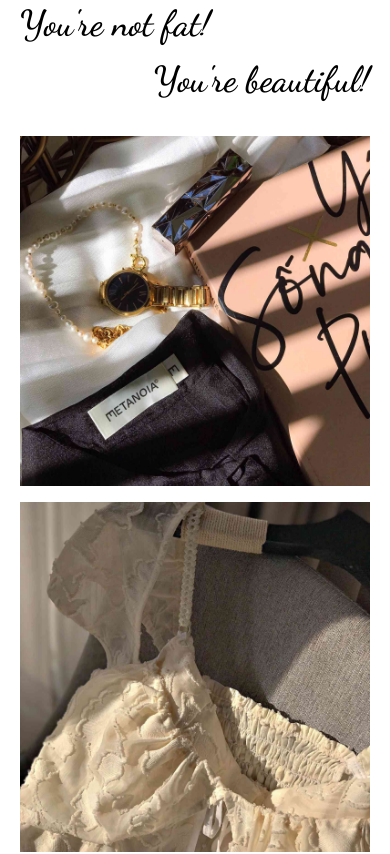
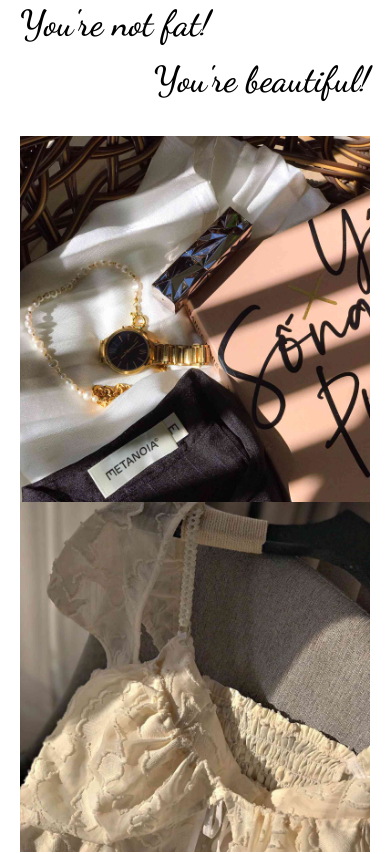
Before and after one commit to thanhleothanh/metanoiaClient, a Next.js app: page / in a window 390 px wide. Shown: the part 880-1734 px from the top of the page. Built offline with nearby package versions, Linux system fonts and the light colour scheme.

Commit message:
in attempt to fix this iphone/safari bugs, not appearing images

```diff
--- a/components/DropdownMenu.js
+++ b/components/DropdownMenu.js
@@ -38,10 +38,10 @@ const DropdownMenu = () => {
       <div
         style={{
           display: `${show ? 'inline' : 'none'}`,
-          transition: '0.5s',
+          transition: 'display 0.5s',
         }}
       >
-        <div className='flex flex-col origin-top-right absolute right-0 w-32 mt-1 bg-white overflow-hidden font-medium text-right'>
+        <div className='flex flex-col origin-top-right absolute right-0 w-32 mt-1 bg-white overflow-hidden font-medium text-right border-2'>
           <Link href='/products'>
             <a className='p-3 hover:text-metanoiaYellow'>Products</a>
           </Link>
--- a/pages/index.js
+++ b/pages/index.js
@@ -33,7 +33,7 @@ export default function Products() {
       title='Metanoia'
       description='METANOIA - Thời trang dành cho plus-sized và curvy, váy, đầm, áo và hơn nữa'
     >
-      <div className='inset-0 h-auto min-h-screen w-full mb-6'>
+      <div className='h-auto min-h-screen w-full mb-6'>
         <div className='relative flex justify-center items-center h-screen'>
           {image && (
             <ImageWithBlur
@@ -73,21 +73,19 @@ export default function Products() {
               You're beautiful!
             </h3>
             <div
-              className='squareImage relative max-w-2xl'
+              className='squareImage lg:wideImage relative max-w-2xl'
               style={{
                 transform: `translate(-${offset / 80}px, 0px)`,
                 transition: `transform 0.5s`,
               }}
             >
-              <ImageWithBlur
+              <img
                 className='absolute select-none'
-                image={homeGalleryImages[0]}
-                layout='fill'
-                objectFit='cover'
+                src={homeGalleryImages[0].src}
               />
             </div>
             <div
-              className='squareImage relative max-w-2xl'
+              className='squareImage lg:wideImage relative max-w-2xl'
               style={{
                 transform: `translate(${offset / 80}px, 0px)`,
                 transition: `transform 0.5s`,
@@ -103,7 +101,7 @@ export default function Products() {
             <div
               className='squareImage relative max-w-2xl'
               style={{
-                transform: `translate(-${offset / 90}px, -${offset / 90}px)`,
+                transform: `translate(0px, ${offset / 90}px)`,
                 transition: `transform 0.5s`,
               }}
             >
@@ -117,7 +115,7 @@ export default function Products() {
             <div
               className='squareImage relative max-w-2xl'
               style={{
-                transform: `translate(-${offset / 95}px, ${offset / 95}px)`,
+                transform: `translate(0px, ${offset / 150}px)`,
                 transition: `transform 0.5s`,
               }}
             >
@@ -131,7 +129,7 @@ export default function Products() {
             <div
               className='squareImage relative max-w-2xl'
               style={{
-                transform: `translate(${offset / 80}px, ${offset / 90}px)`,
+                transform: `translate(${offset / 80}px,0px)`,
                 transition: `transform 0.5s`,
               }}
             >
@@ -157,9 +155,9 @@ export default function Products() {
               />
             </div>
             <div
-              className='squareImage relative max-w-2xl sm:hidden lg:inline'
+              className='wideImage relative max-w-2xl sm:hidden lg:inline'
               style={{
-                transform: `translate(${offset / 100}px, ${offset / 100}px)`,
+                transform: `translate(${offset / 100}px, -${offset / 100}px)`,
                 transition: `transform 0.5s`,
               }}
             >
@@ -170,7 +168,13 @@ export default function Products() {
                 objectFit='cover'
               />
             </div>
-            <p className='text-sm sm:text-base self-center text-right mt-5'>
+            <p
+              className='text-sm sm:text-base self-center text-right mt-5'
+              style={{
+                transform: `translate(-${offset / 80}px, 0px)`,
+                transition: `transform 0.5s`,
+              }}
+            >
               Based in Hanoi
             </p>
           </div>
--- a/styles/globals.css
+++ b/styles/globals.css
@@ -4,7 +4,6 @@
 @layer base {
   body {
     font-family: 'Open Sans', sans-serif;
-    padding-top: env(safe-area-inset-top);
     @apply bg-white;
   }
 }
```
